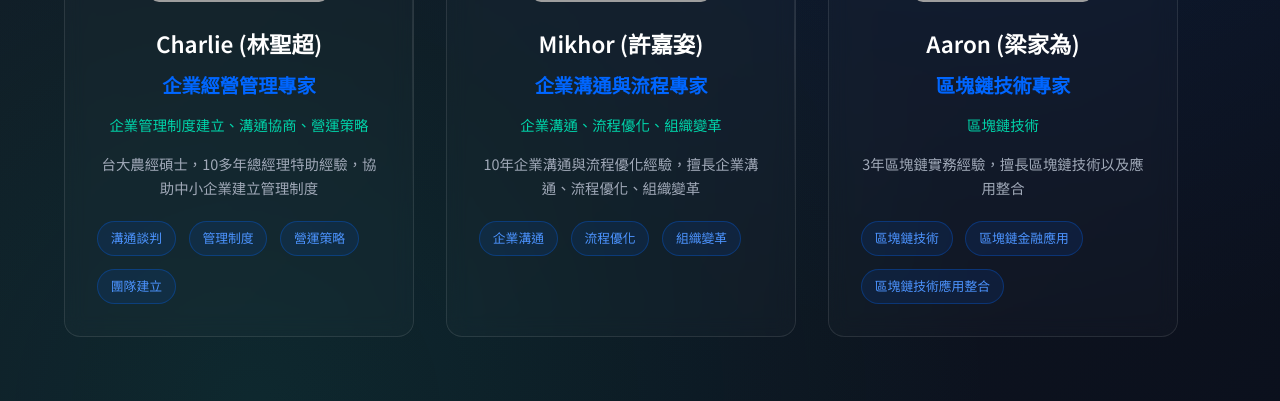
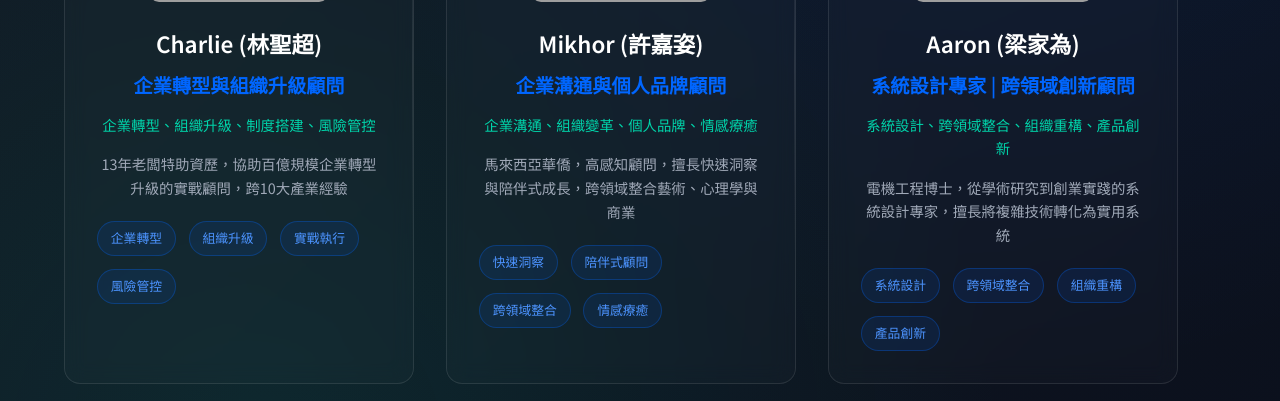
Before and after one commit to CWLiang/procus, a Next.js app: page / in a window 1280 px wide. Shown: the part 1529-1930 px from the top of the page. Built offline with nearby package versions, Linux system fonts and the light colour scheme; grey boxes are pictures that could not be loaded.

Commit message:
update expert info

```diff
--- a/src/data/experts.ts
+++ b/src/data/experts.ts
@@ -54,70 +54,69 @@ export const expertsData: ExpertData[] = [
     id: "Charlie",
     name: "Charlie (林聖超)",
     company: "專注|PROCUS顧問公司",
-    title: "企業經營管理專家",
-    expertise: "企業管理制度建立、溝通協商、營運策略",
-    bio: "台大農經碩士，10多年總經理特助經驗，協助中小企業建立管理制度",
-    fullBio: "Charlie（林聖超）擁有台灣大學農經所碩士學位，具備超過10年擔任老闆/總經理特助的豐富經驗。曾待過5人到500人規模的公司，對於不同規模企業都有深度歷練。擁有創業家與經理人的經營高度，特別擅長對內與對外的溝通、說服談判與協商。曾協助多家中小企業老闆導入管理制度與建立主管團隊，讓企業能從生存階段邁向擴展階段。同時具備豐富的行銷企劃與業務團隊領導經驗，對於企業營收擴展具有策略性思維。",
-    highlights: ["溝通談判", "管理制度", "營運策略", "團隊建立"],
+    title: "企業轉型與組織升級顧問",
+    expertise: "企業轉型、組織升級、制度搭建、風險管控",
+    bio: "13年老闆特助資歷，協助百億規模企業轉型升級的實戰顧問，跨10大產業經驗",
+    fullBio: "Charlie（林聖超）是一位專注於企業轉型與組織升級的企管顧問，曾協助的企業總規模超過百億元，涵蓋房仲業、教育業、食品業、美業、能源業、流行服飾業、餐飲業、科技業、工程業、室內裝潢等10大產業。擁有13年老闆特助資歷，融合三項市場稀有特質：戰略×實戰並行、顧問×特助雙視角、成長×風險共存歷練。不只提供建議，更擅長下場解決問題、搭建制度與團隊。曾協助創辦人募資破億元，促成多項被認為不可能的任務，包括邀請米其林主廚無償代言、讓中國食用油品牌打入台灣有機通路等。經歷過快速成長、跨國拓展，也曾陪伴公司度過倒閉邊緣，這些真實經驗讓他能協助企業避開盲區、打破瓶頸。",
+    highlights: ["企業轉型", "組織升級", "實戰執行", "風險管控"],
     image: "/images/experts/Charlie.png",
     fallbackGradient: "linear-gradient(135deg, #667eea 0%, #764ba2 100%)",
     fallbackInitials: "C",
     specialties: [
       {
-        icon: "🤝",
-        title: "溝通協商談判",
-        description: "擅長職場溝通術、跨部門協調與商業談判技巧"
+        icon: "🎯",
+        title: "戰略×實戰並行",
+        description: "從高層策略設計到實地執行落地，把紙上規劃真正轉化為成效"
       },
       {
-        icon: "⚙️",
-        title: "管理制度建立",
-        description: "協助企業導入標準化管理制度與建立主管團隊"
+        icon: "👔",
+        title: "顧問×特助雙視角",
+        description: "13年老闆特助資歷，了解決策者思維與盲點，懂得如何幫老闆想一步"
       },
       {
-        icon: "📈",
-        title: "營運策略規劃",
-        description: "具備行銷企劃與業務團隊領導的策略性思維"
+        icon: "⚡",
+        title: "成長×風險共存歷練",
+        description: "經歷快速成長與危機處理，能協助企業避開看不到的坑"
       },
       {
-        icon: "👥",
-        title: "組織發展輔導",
-        description: "幫助企業從生存階段邁向擴展階段的組織轉型"
+        icon: "🔧",
+        title: "跨產業整合能力",
+        description: "涵蓋10大產業經驗，具備跨領域整合與系統性思維"
       }
     ],
     successCases: [
       {
-        company: "傳統製造業G公司",
-        industry: "製造業",
-        challenge: "公司規模擴大但管理制度不完善，部門溝通效率低",
-        solution: "建立標準化管理制度並培訓主管團隊溝通技巧",
-        result: "管理效率提升50%，跨部門協作滿意度達90%"
+        company: "創業公司募資專案",
+        industry: "創業投資",
+        challenge: "新創企業需要大額資金支持發展，但缺乏完整商業規劃",
+        solution: "協助完善商業模式、財務規劃與投資人簡報策略",
+        result: "成功協助創辦人募資破億元資金，順利進入快速發展期"
       },
       {
-        company: "服務業H企業",
-        industry: "服務業",
-        challenge: "營收成長停滞，團隊士氣低落",
-        solution: "重新規劃營運策略並建立績效管理制度",
-        result: "營收成長35%，員工滿意度提升40%"
+        company: "米其林主廚代言專案",
+        industry: "餐飲業",
+        challenge: "品牌知名度不足，需要頂級代言人但預算有限",
+        solution: "運用談判技巧與策略包裝，創造雙贏合作模式",
+        result: "成功邀請米其林主廚無償代言商品一年，大幅提升品牌價值"
       },
       {
-        company: "貿易公司I集團",
-        industry: "貿易業",
-        challenge: "國際業務談判成效不佳，合作機會流失",
-        solution: "提供談判技巧培訓並建立客戶關係管理制度",
-        result: "談判成功率提升60%，客戶續約率達85%"
+        company: "中國食用油品牌",
+        industry: "食品業",
+        challenge: "中國品牌要打入台灣有機通路，面臨文化與市場進入障礙",
+        solution: "建立在地化策略與通路合作模式，重新包裝品牌定位",
+        result: "成功讓中國食用油品牌打入台灣有機通路，建立穩定銷售渠道"
       }
     ],
     credentials: {
       education: ["台灣大學農經所碩士"],
-      certifications: ["企業內訓講師認證", "談判協商專業認證"],
+      certifications: ["企業轉型顧問認證", "風險管理專業認證", "跨國企業管理認證"],
       experience: [
-        "商明國際股份有限公司 企業顧問",
-        "七寶創意公司 營運最高主管",
-        "典華婚訂股份有限公司 整合長特助",
-        "友俊國際股份有限公司 總經理特助",
-        "金善利有限公司 負責人",
-        "大陸公司(上海/北京) 總經理特助",
-        "味全食品工業股份有限公司 行銷企劃主管"
+        "專注|PROCUS顧問公司 企業轉型顧問",
+        "多家小型企業 內部顧問與策略執行者",
+        "13年老闆/總經理特助經驗",
+        "跨10大產業顧問經驗（房仲、教育、食品、美業、能源、服飾、餐飲、科技、工程、裝潢）",
+        "百億規模企業轉型專案負責人",
+        "海外市場拓展與風險管控專家"
       ]
     }
   },
@@ -125,102 +124,132 @@ export const expertsData: ExpertData[] = [
     id: "Mikhor",
     name: "Mikhor (許嘉姿)",
     company: "專注|PROCUS顧問公司",
-    title: "企業溝通與流程專家",
-    expertise: "企業溝通、流程優化、組織變革",
-    bio: "10年企業溝通與流程優化經驗，擅長企業溝通、流程優化、組織變革",
-    fullBio: "Mikhor (許嘉姿)擁有10年豐富的企業溝通與流程優化經驗，曾服務於國際4A廣告公司及知名品牌企業。專精於企業溝通、流程優化、組織變革。擅長整合線上線下行銷資源，為企業打造具有市場競爭力的品牌形象。",
-    highlights: ["企業溝通", "流程優化", "組織變革"],
+    title: "企業溝通與個人品牌顧問",
+    expertise: "企業溝通、組織變革、個人品牌、情感療癒",
+    bio: "馬來西亞華僑，高感知顧問，擅長快速洞察與陪伴式成長，跨領域整合藝術、心理學與商業",
+    fullBio: "Mikhor (許嘉姿)來自馬來西亞太平，今年28歲，是一位高感知×真實收斂×實際協作的顧問與陪伴者。承繼家族公益精神，從小相信企業應該為世界做出貢獻。擅長在一小時內看懂對方內心世界，協助釐清盲點，讓人重新有力量出發。擁有多元才能背景，從藝術創作、內容創作到Google Cloud業務，再轉型成為專業顧問。目前為商業顧問與愛情陪跑者，長期陪跑近20家客戶，跨足零售、製造、建築、設計、電商等領域。相信「你不舉手，永遠不會被看見」，用語言改變人、用陪伴喚醒人、用真誠撐起人。",
+    highlights: ["快速洞察", "陪伴式顧問", "跨領域整合", "情感療癒"],
     image: "/images/experts/Mikhor.png",
     fallbackGradient: "linear-gradient(135deg, #f093fb 0%, #f5576c 100%)",
     fallbackInitials: "M",
     specialties: [
       {
-        icon: "🎯",
-        title: "企業溝通",
-        description: "協助企業找到獨特的企業溝通與差異化優勢"
+        icon: "👁️",
+        title: "快速洞察能力",
+        description: "一小時內看懂對方內心世界，協助釐清盲點，讓人重新有力量出發"
       },
       {
-        icon: "📱",
-        title: "流程優化",
-        description: "協助企業找到獨特的企業溝通與差異化優勢"
+        icon: "🤝",
+        title: "陪伴式顧問",
+        description: "不只是解決問題，更創造安全、可被探索的空間，陪你想、陪你做、陪你成功"
       },
       {
-        icon: "💡",
-        title: "組織變革",
-        description: "協助企業找到獨特的企業溝通與差異化優勢"
+        icon: "🎨",
+        title: "跨領域整合",
+        description: "藝術+心理學+商業的完美結合，多元才能背景帶來獨特視角與解決方案"
+      },
+      {
+        icon: "💖",
+        title: "情感療癒專家",
+        description: "用心理學療癒愛情創傷，陪伴情感創傷者、高敏感族群找回真正快樂的自己"
       }
     ],
     successCases: [
       {
-        company: "傳統食品C公司",
-        industry: "食品業",
-        challenge: "品牌老化，年輕消費者接受度低",
-        solution: "重新定位品牌並執行數位行銷策略",
-        result: "品牌知名度提升50%，年輕族群銷售成長80%"
+        company: "房仲女主管溝通突破",
+        industry: "房地產業",
+        challenge: "原本與團隊溝通困難，無法有效領導團隊，士氣低落",
+        solution: "透過釐清概念與模擬共識對話，協助建立有效的溝通模式",
+        result: "從不會溝通到能感動團隊，客戶感動地稱呼她為「天使」"
       },
       {
-        company: "新創科技D公司",
-        industry: "科技業",
-        challenge: "品牌知名度不足，市場競爭激烈",
-        solution: "建立品牌識別系統並執行整合行銷",
-        result: "品牌認知度提升3倍，客戶詢問量增加150%"
+        company: "傳產二代接班人",
+        industry: "傳統製造業",
+        challenge: "習慣迎合父親、逃避衝突，無法建立自己的管理風格",
+        solution: "協助學會如何不迎合父親、不逃避衝突，建立自信的領導方式",
+        result: "學會說出關心、不再壓抑，逐步建立自己的管理風格"
+      },
+      {
+        company: "馬來西亞市場開發",
+        industry: "跨國顧問",
+        challenge: "需要在這生市場快速建立業務，但缺乏在地經驗與資源",
+        solution: "運用在地優勢進行市場調研，並建立線上業務模式",
+        result: "3個月內完成市場調研，2小時線上會議成交50萬訂單，直播轉化率達23%"
       }
     ],
     credentials: {
-      education: ["政治大學廣告學系", "紐約大學行銷碩士"],
-      certifications: ["Google Ads認證", "Facebook Blueprint認證"],
-      experience: ["品牌行銷總監 10年", "數位行銷經理 6年"]
+      education: ["淡江大學 運輸管理學系"],
+      certifications: ["NLP專業執行師", "國際催眠師", "生涯教練", "國際企業管理師", "Google Cloud Digital Leader"],
+      experience: [
+        "專注|PROCUS顧問公司 企業溝通顧問",
+        "商明國際 從助理轉型成顧問",
+        "Google Cloud 代理商 Inside Sales",
+        "董事長特助（面試內錄取）",
+        "個人品牌IP創業者（愛情陪跑計畫）",
+        "多元背景：主播、攝影師、剪輯師、YouTuber",
+        "長期陪跑近20家客戶（零售、製造、建築、設計、電商）"
+      ]
     }
   },
   {
     id: "Aaron",
     name: "Aaron (梁家為)",
     company: "專注|PROCUS顧問公司",
-    title: "區塊鏈技術專家",
-    expertise: "區塊鏈技術",
-    bio: "3年區塊鏈實務經驗，擅長區塊鏈技術以及應用整合",
-    fullBio: "Aaron (梁家為)擁有超過3年的區塊鏈技術經驗，從零打造國際級的區塊鏈金融應用，帶領20人團隊將區塊鏈技術應用於金融領域。專精於區塊鏈技術、區塊鏈金融應用、區塊鏈技術應用整合。",
-    highlights: ["區塊鏈技術", "區塊鏈金融應用", "區塊鏈技術應用整合"],
+    title: "系統設計專家 | 跨領域創新顧問",
+    expertise: "系統設計、跨領域整合、組織重構、產品創新",
+    bio: "電機工程博士，從學術研究到創業實踐的系統設計專家，擅長將複雜技術轉化為實用系統",
+    fullBio: "從電機工程博士到創業實踐者，Aaron擅長將複雜技術轉化為實用系統。他不僅具備深厚的技術底蘊，更擁有跨領域整合與團隊領導的實戰經驗。相信「理解比記憶重要，邏輯比資料長久」，善於用第一性原理解決複雜問題。現為Procus創辦人，致力於協助專業者打造個人品牌，讓有能力但尚未被看見的人用自己的方式發光。",
+    highlights: ["系統設計", "跨領域整合", "組織重構", "產品創新"],
     image: "/images/experts/Aaron.png",
     fallbackGradient: "linear-gradient(135deg, #4facfe 0%, #00f2fe 100%)",
     fallbackInitials: "A",
     specialties: [
       {
-        icon: "🏪",
-        title: "區塊鏈技術",
-        description: "協助企業建立完整的區塊鏈技術應用"
+        icon: "🔧",
+        title: "系統設計與架構",
+        description: "複雜系統的底層邏輯分析與重構，從0到1產品架構設計與實施"
       },
       {
-        icon: "📋",
-        title: "區塊鏈金融應用",
-        description: "協助企業建立完整的區塊鏈金融應用"
+        icon: "🤖",
+        title: "跨領域技術整合",
+        description: "AI演算法在產業應用的落地實踐，區塊鏈技術與金融系統整合"
       },
       {
         icon: "👥",
-        title: "區塊鏈技術應用整合",
-        description: "協助企業建立完整的區塊鏈技術應用"
+        title: "組織領導與重構",
+        description: "團隊組織重組與人才發掘，跨部門協作機制建立"
+      },
+      {
+        icon: "💡",
+        title: "產品創新與設計",
+        description: "複雜邏輯的使用者友善化設計，從概念到市場的完整產品開發"
       }
     ],
     successCases: [
       {
-        company: "TermMax",
-        industry: "去中心化金融",
-        challenge: "開創去中心化的固定利率借貸平台",
-        solution: "建立完整的區塊鏈技術應用",
-        result: "半年內從prototyping到上線，並獲得400萬美元的種子輪投資，產品上線兩個月內即達到3000萬美元的平台交易量"
+        company: "TermMax 借貸平台",
+        industry: "金融科技",
+        challenge: "將複雜的DeFi金融邏輯轉化為一般用戶可理解的系統",
+        solution: "重新設計產品架構與使用者流程，建立跨部門協作機制",
+        result: "成功打造安全易用的固定利率借貸平台，獲得市場認可"
       },
       {
-        company: "Term Structure",
-        industry: "去中心化金融",
-        challenge: "開創去中心化的Layout 2固定利率借貸平台",
-        solution: "建立完整的區塊鏈技術應用",
-        result: "成功帶領團隊從0到1打造去中心化的Layout 2固定利率借貸平台。"
+        company: "半導體設計自動化研究",
+        industry: "半導體",
+        challenge: "傳統IC設計流程依賴人工經驗，效率有限",
+        solution: "運用AI演算法優化設計流程，自動化驗證程序",
+        result: "顯著提升設計效率與精度，獲得最佳博士論文獎"
       }
     ],
     credentials: {
-      education: ["國立陽明交通大學電機工程博士"],
-      certifications: ["區塊鏈技術認證", "區塊鏈金融應用認證"],
-      experience: ["區塊鏈技術顧問 3年", "區塊鏈金融應用顧問 3年"]
+      education: ["國立交通大學 電機工程博士（最佳博士論文獎）", "國立交通大學 電機工程學士"],
+      certifications: ["半導體設計自動化專業", "區塊鏈技術與智能合約開發", "AI演算法與機器學習應用"],
+      experience: [
+        "專注|PROCUS顧問公司 系統設計專家",
+        "TermMax 產品設計師 & 專案經理",
+        "多項產學合作計畫 核心成員",
+        "國際頂尖研討會 共同作者"
+      ]
     }
   }
 ];
```
